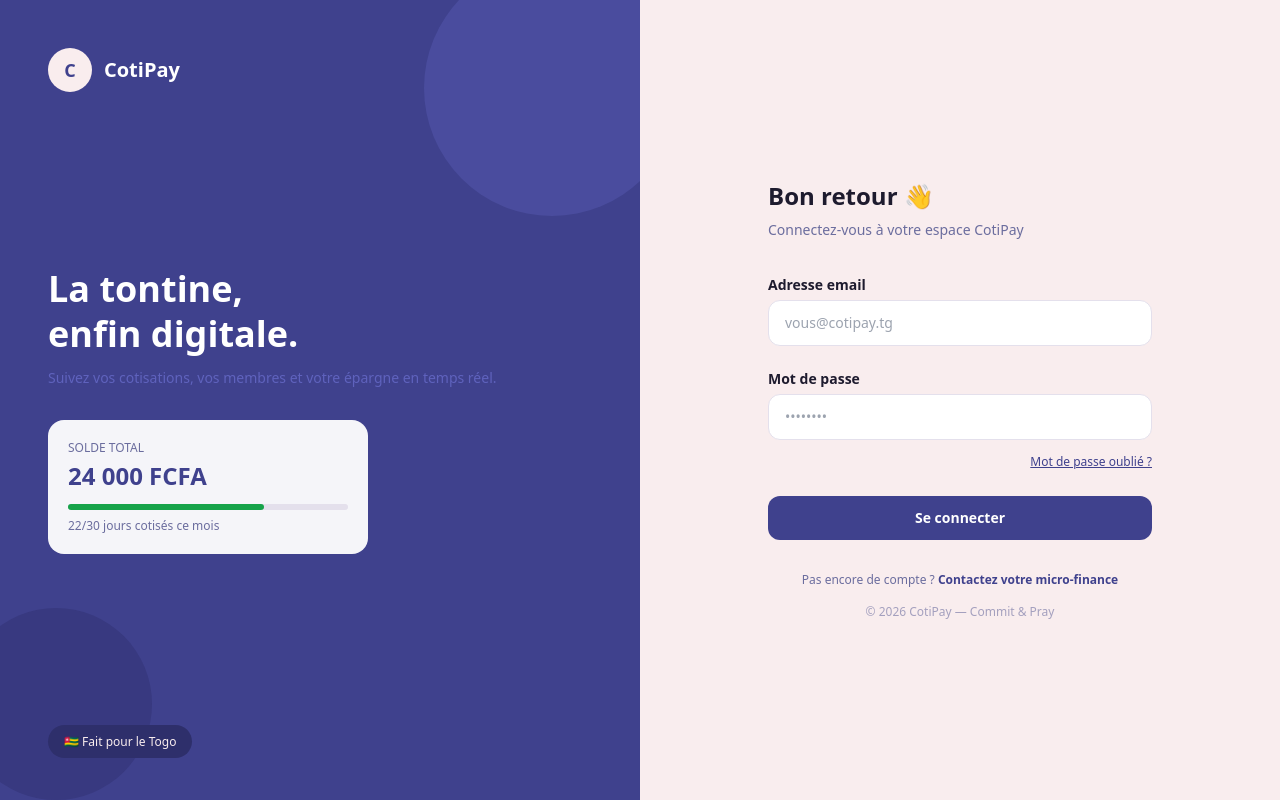
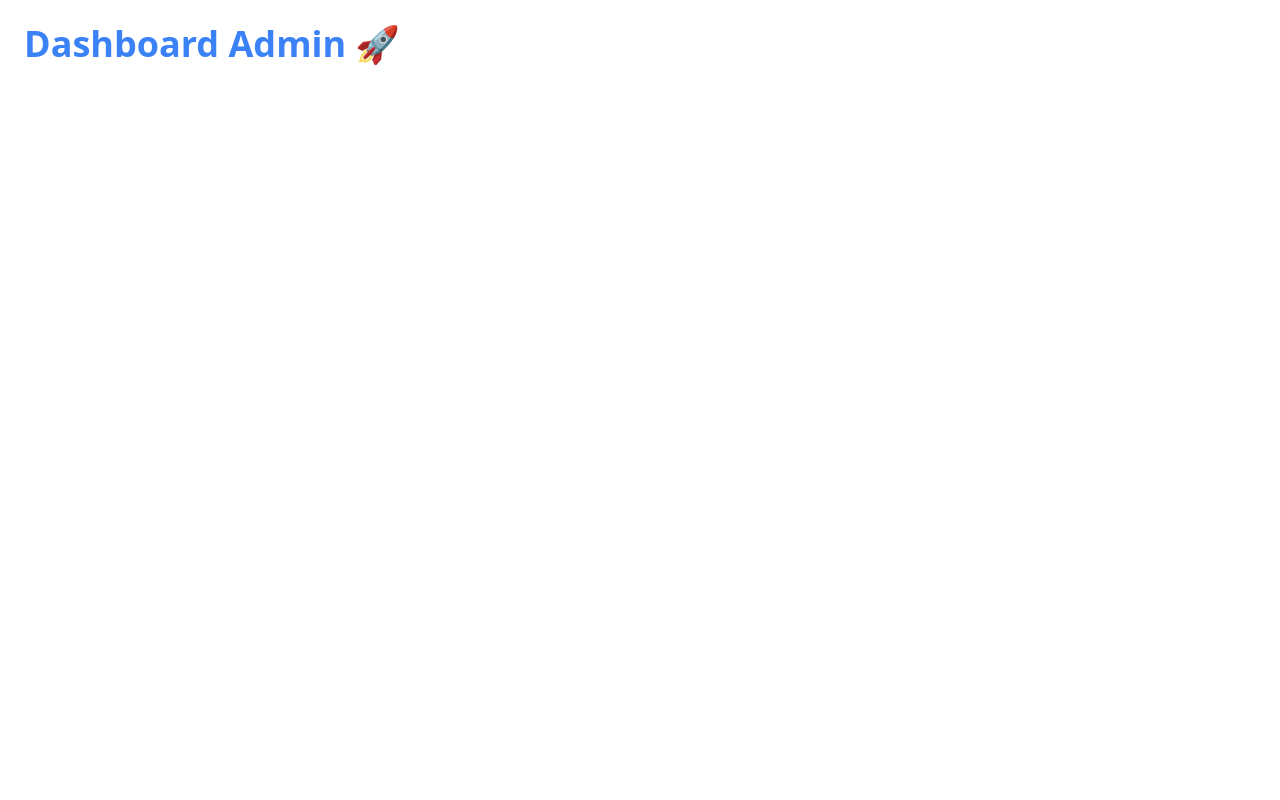
Before and after one commit to ABRrO-ops/TCCHackDefend2026_Commit-Pray, a React app in the folder frontend/: page / in a window 1280 px wide. Built offline with nearby package versions, Linux system fonts and the light colour scheme; the HTML template or start-up script is replaced by a standard one.

Commit message:
fix: Correction des fichiers non commit

```diff
--- a/frontend/src/App.jsx
+++ b/frontend/src/App.jsx
@@ -1,19 +1,10 @@
-import { BrowserRouter, Routes, Route } from "react-router-dom"
-import Login from "./pages/Login"
-import DashboardMembre from "./pages/DashboardMembre"
-import DashboardCollecteur from "./pages/DashboardCollecteur"
-import DashboardAdmin from "./pages/DashboardAdmin"
-
 function App() {
   return (
-    <BrowserRouter>
-      <Routes>
-        <Route path="/" element={<Login />} />
-        <Route path="/membre" element={<DashboardMembre />} />
-        <Route path="/collecteur" element={<DashboardCollecteur />} />
-        <Route path="/admin" element={<DashboardAdmin />} />
-      </Routes>
-    </BrowserRouter>
+    <div className="p-6">
+      <h1 className="text-4xl font-bold text-blue-500">
+        Dashboard Admin 🚀
+      </h1>
+    </div>
   )
 }
 
--- a/frontend/src/pages/DashboardMembre.jsx
+++ b/frontend/src/pages/DashboardMembre.jsx
@@ -115,7 +115,7 @@
             <div className="grid grid-cols-7 gap-1 text-center text-xs text-gray-400 mb-1">
               {["L","M","M","J","V","S","D"].map((j,i) => <span key={i}>{j}</span>)}
             </div>
-            <div className="grid grid-cols-7 gap-1">
+            <div className="grid grid-cols-7 gap-1">s
               {genererCalendrier().map((j, i) => (
                 <div
                   key={i}
--- a/frontend/src/pages/Login.jsx
+++ b/frontend/src/pages/Login.jsx
@@ -30,99 +30,38 @@
   }
 
   return (
-    <div className="min-h-screen flex bg-secondary">
-
-      {/* Côté gauche - branding */}
-      <div className="hidden lg:flex w-1/2 bg-primary relative overflow-hidden flex-col justify-between p-12">
-
-        {/* Formes décoratives */}
-        <div className="absolute -top-10 -right-10 w-64 h-64 bg-primary-light/30 rounded-full"/>
-        <div className="absolute bottom-0 -left-10 w-48 h-48 bg-primary-dark/40 rounded-full"/>
-
-        {/* Logo */}
-        <div className="flex items-center gap-3 z-10">
-          <div className="w-11 h-11 bg-secondary rounded-full flex items-center justify-center">
-            <span className="text-primary font-bold text-lg">C</span>
-          </div>
-          <span className="text-white font-bold text-xl">CotiPay</span>
-        </div>
-
-        {/* Accroche */}
-        <div className="z-10">
-          <h1 className="text-4xl font-bold text-white mb-3 leading-tight">
-            La tontine,<br/>enfin digitale.
+    <div className="min-h-screen bg-blue-50 flex items-center justify-center">
+      <div className="bg-white p-8 rounded shadow w-96">
+        <h1 className="text-3xl font-bold text-blue-700 text-center mb-2">
+          CotiPay
         </h1>
-          <p className="text-primary-light/90 text-sm mb-8">
-            Suivez vos cotisations, vos membres et votre épargne en temps réel.
+        <p className="text-gray-400 text-center mb-6">
+          Connectez-vous à votre espace
         </p>
-
-          {/* Mini carte aperçu */}
-          <div className="bg-white/95 rounded-2xl p-5 max-w-xs">
-            <p className="text-muted text-xs mb-1">SOLDE TOTAL</p>
-            <p className="text-primary text-2xl font-bold mb-3">24 000 FCFA</p>
-            <div className="bg-soft rounded-full h-1.5 mb-2">
-              <div className="bg-success h-1.5 rounded-full" style={{width: "70%"}}/>
-            </div>
-            <p className="text-muted text-xs">22/30 jours cotisés ce mois</p>
-          </div>
-        </div>
-
-        {/* Badge */}
-        <div className="z-10">
-          <span className="bg-primary-dark text-secondary text-xs px-4 py-2 rounded-full">
-            🇹🇬 Fait pour le Togo
-          </span>
-        </div>
-      </div>
-
-      {/* Côté droit - formulaire */}
-      <div className="w-full lg:w-1/2 flex items-center justify-center p-8">
-        <div className="w-full max-w-sm">
-
-          <h2 className="text-2xl font-bold text-main mb-2">Bon retour 👋</h2>
-          <p className="text-muted text-sm mb-8">Connectez-vous à votre espace CotiPay</p>
-
         {erreur && (
-            <p className="text-danger text-sm mb-4 bg-danger-light px-4 py-2 rounded-lg">{erreur}</p>
+          <p className="text-red-500 text-sm text-center mb-4">{erreur}</p>
         )}
-
-          <label className="text-sm font-semibold text-main">Adresse email</label>
         <input
           type="email"
-            placeholder="vous@cotipay.tg"
+          placeholder="Email"
           value={email}
           onChange={e => setEmail(e.target.value)}
-            className="w-full border border-soft rounded-xl px-4 py-3 mt-1 mb-5 text-sm focus:outline-none focus:border-primary"
+          className="w-full border p-3 rounded mb-3 text-sm"
         />
-
-          <label className="text-sm font-semibold text-main">Mot de passe</label>
         <input
           type="password"
-            placeholder="••••••••"
+          placeholder="Mot de passe"
           value={motDePasse}
           onChange={e => setMotDePasse(e.target.value)}
-            className="w-full border border-soft rounded-xl px-4 py-3 mt-1 mb-2 text-sm focus:outline-none focus:border-primary"
+          className="w-full border p-3 rounded mb-4 text-sm"
         />
-
-          <div className="text-right mb-6">
-            <span className="text-primary text-xs underline cursor-pointer">Mot de passe oublié ?</span>
-          </div>
-
         <button
           onClick={handleLogin}
-            className="w-full bg-primary hover:bg-primary-dark text-white py-3 rounded-xl font-bold text-sm transition-colors"
+          className="w-full bg-blue-600 text-white p-3 rounded font-bold hover:bg-blue-700"
         >
           Se connecter
         </button>
-
-          <p className="text-center text-xs text-muted mt-8">
-            Pas encore de compte ? <span className="text-primary font-semibold">Contactez votre micro-finance</span>
-          </p>
-
-          <p className="text-center text-xs text-muted/60 mt-4">© 2026 CotiPay — Commit & Pray</p>
       </div>
-      </div>
-
     </div>
   )
 }
--- a/frontend/tailwind.config.js
+++ b/frontend/tailwind.config.js
@@ -1,35 +1,7 @@
-/** @type {import('tailwindcss').Config} */
 export default {
-  content: [
-    "./index.html",
-    "./src/**/*.{js,ts,jsx,tsx}",
-  ],
+  content: ["./index.html", "./src/**/*.{js,jsx,ts,tsx}"],
   theme: {
-    extend: {
-      colors: {
-        primary: {
-          DEFAULT: '#3F418D',
-          dark: '#2E2F6B',
-          light: '#6366C2',
-        },
-        secondary: '#F9EDEE',
-        success: {
-          DEFAULT: '#16A34A',
-          light: '#DCFCE7',
-        },
-        warning: {
-          DEFAULT: '#F59E0B',
-          light: '#FEF3C7',
-        },
-        danger: {
-          DEFAULT: '#DC2626',
-          light: '#FEE2E2',
-        },
-        main: '#1E1B2E',
-        muted: '#6B6D9E',
-        soft: '#E4E0EC',
-      },
-    },
+    extend: {},
   },
   plugins: [],
 }
```
Also changed, not shown: 1 other file (tests, documents, lock files or other folders). Lines whose indentation alone changed are shown as unchanged.
